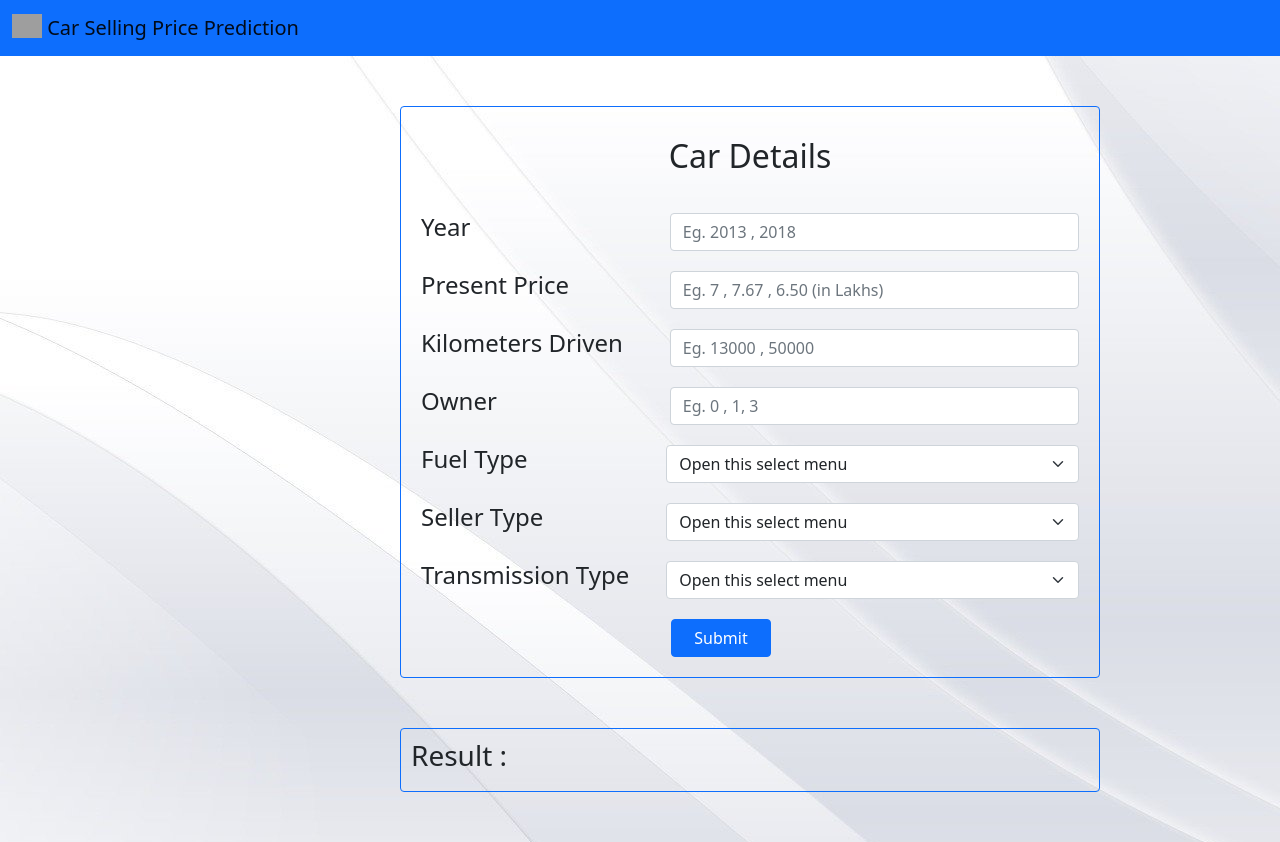
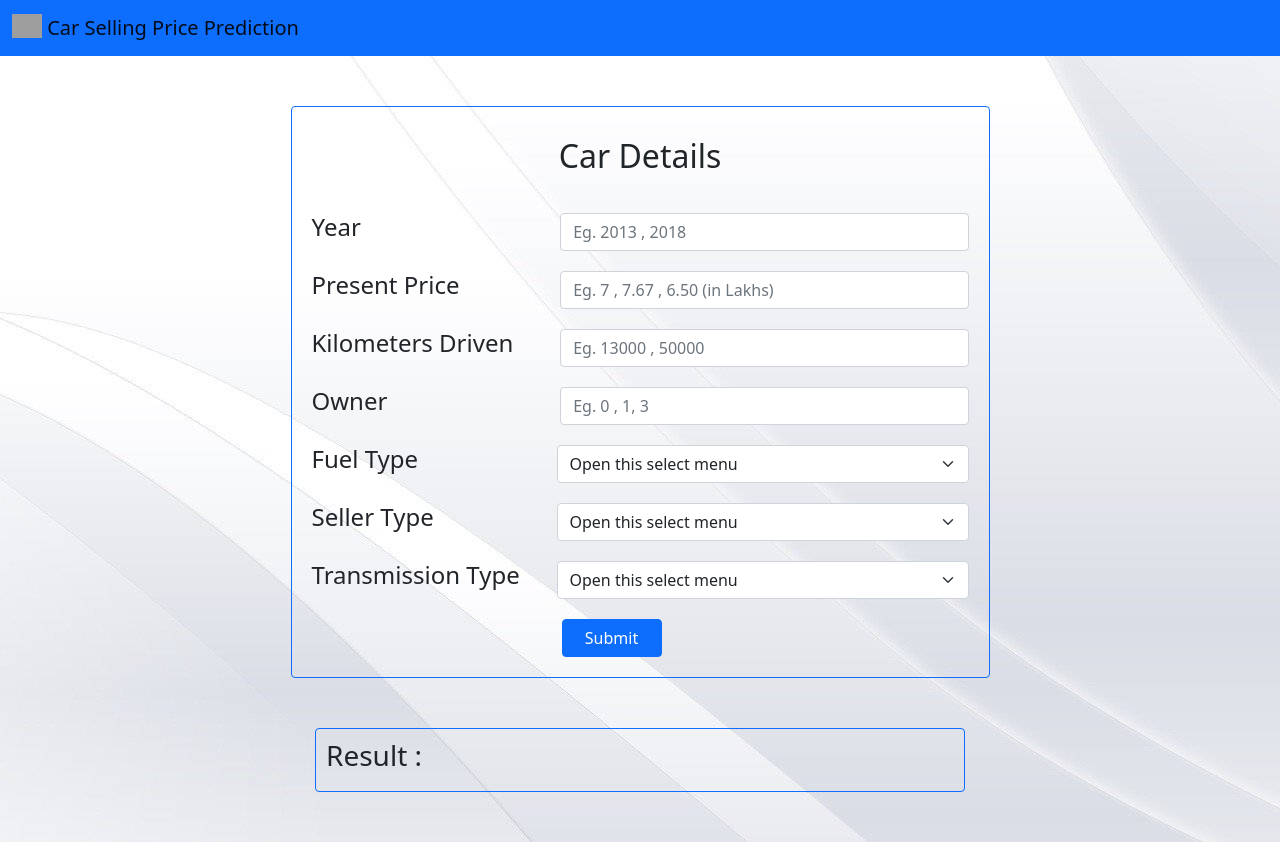
Before and after one commit to yuvrajSyadav/CarPricePrediction, a Flask app: page / in a window 1280 px wide. Run offline with Flask 2, Linux system fonts and the light colour scheme; parts of the project's set-up code (start-up, migrations or seed data) failed here and were passed over; grey boxes are pictures that could not be loaded.

Commit message:
Update index.html

```diff
--- a/templates/index.html
+++ b/templates/index.html
@@ -15,7 +15,7 @@
 
     <title>Car prediction</title>
   </head>
-  <body style="background-image: url(background.jpg);">
+  <body style="background-image: url(./background.jpg);">
     <nav class="navbar navbar-light bg-primary">
         <div class="container-fluid">
           <a class="navbar-brand" href="#">
@@ -25,8 +25,9 @@
         </div>
     </nav>
 
-    <div style="width: 700px; margin-left: 400px; margin-top: 50px; padding: 10px;" class="border border-primary rounded">
-        <form action="{{ url_for('predict')}}" method="post">
+    <div style="margin-top: 50px; flex-basis: 450px;" class="d-flex justify-content-center">
+       <div style="padding: 10px;" class="border border-primary rounded">
+        <form action="{{ url_for('predict')}}" method="post" class="">
         <div>
             <h2 class="text-center" style="padding: 20px;">Car Details</h2>
         </div>
@@ -75,10 +76,13 @@
             <button type="submit" class="btn btn-primary" style="width: 100px;">Submit</button>
         </div>
         </form>
+       </div>
     </div>
-    <div class="border border-primary rounded d-flex" style="width: 700px; margin-left: 400px; margin-top: 50px; margin-bottom: 50px; padding: 10px;">
+    <div class="d-flex justify-content-center" style="margin-top: 50px; margin-bottom: 50px;">
+       <div class="border border-primary rounded d-flex" style="flex-basis: 650px; padding: 10px;">
         <h3>Result :&nbsp;</h3>
         <h3>{{ prediction_text }}</h3>
+       </div>
     </div>
   </body>
 </html>
```
